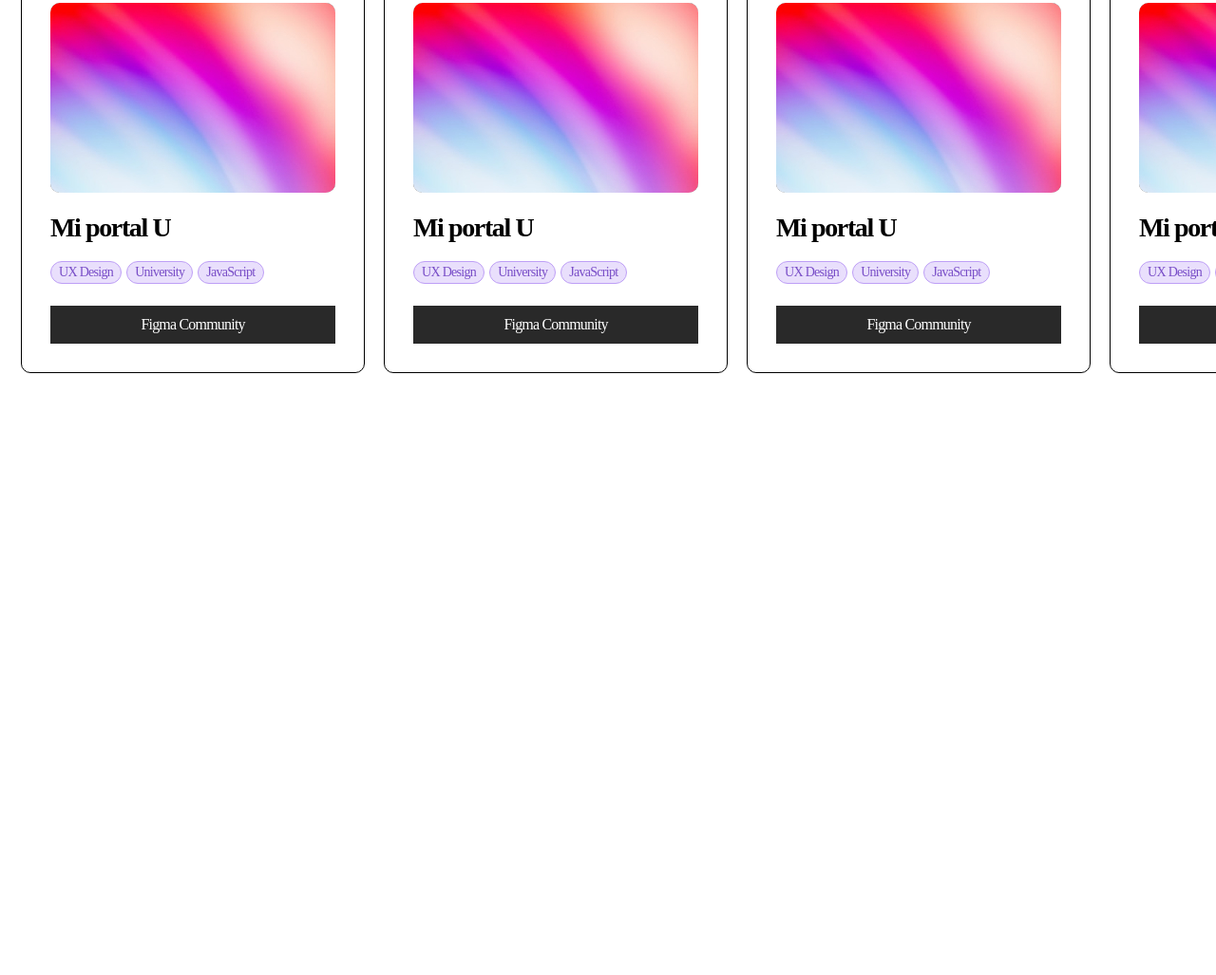
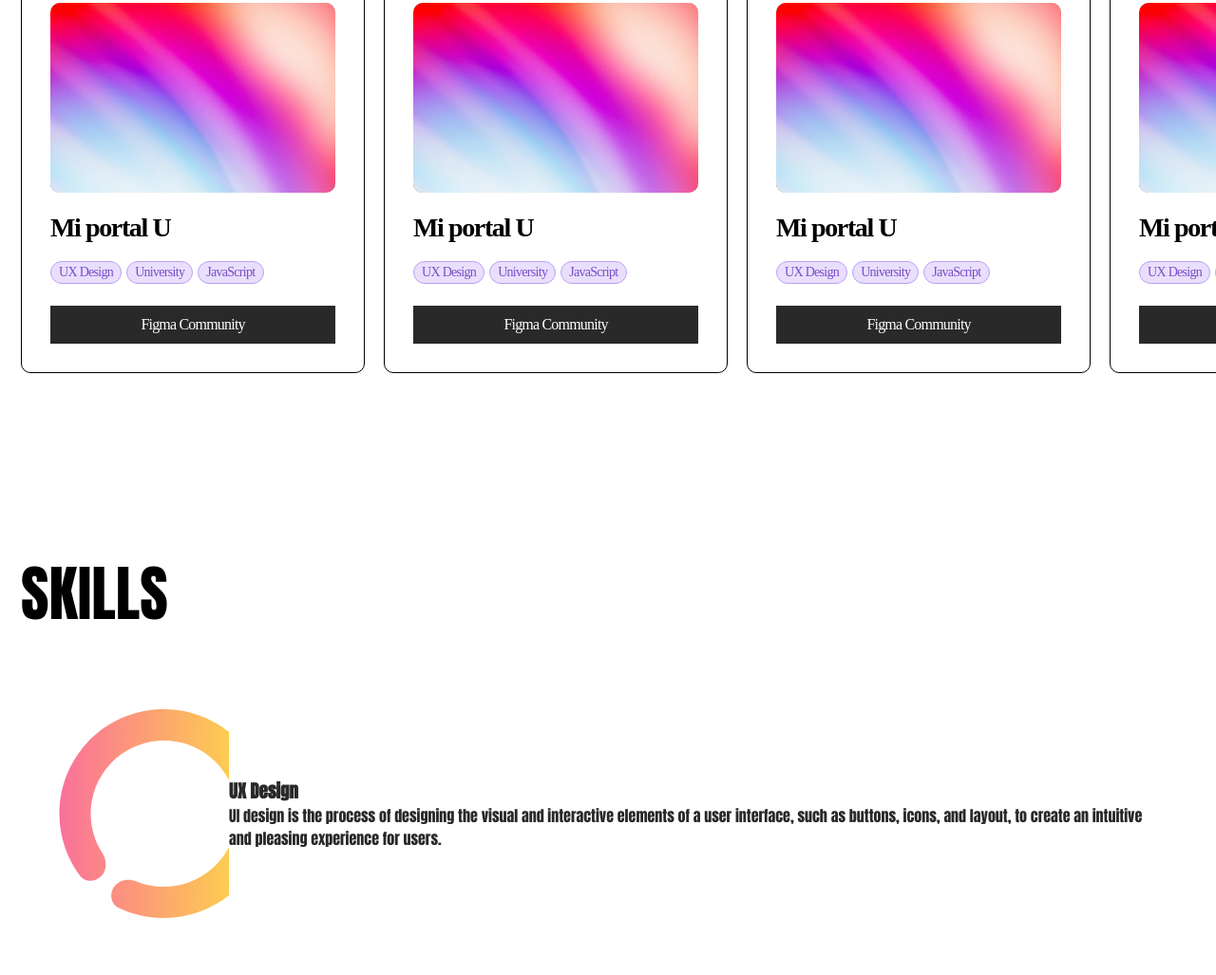
Before and after one commit to MrRotry/lab7, a plain HTML site: page index.html in a window 1280 px wide. Shown: the part 2189-3216 px from the top of the page at 95% size. Before the commit the page ends 2782 px from the top, so only its background shows below. Drawn offline with Linux system fonts and the light colour scheme.

Commit message:
changes_in_main

```diff
--- a/assets/scss/particles/_main.scss
+++ b/assets/scss/particles/_main.scss
@@ -146,4 +146,42 @@
         }
     }
 
+
+    &_skills {
+
+        &_h2 {
+            padding-bottom: 3.12rem;
+            font-family: $font;
+            font-size: 4rem;
+            font-style: normal;
+            font-weight: 400;
+            line-height: 100%; /* 4rem */
+            text-transform: uppercase;
+            color: var(--text);
+        }
+
+        &_block {
+
+            display: flex;
+            gap: 1.25rem;
+
+            &_element {
+                display: flex;
+                padding: 2.5rem 3.125rem 3.75rem 2.5rem;
+                align-items: center;
+            }
+        }
+
+        &_img {
+            width: 13.75rem;
+            height: 13.75rem;
+            background-repeat: no-repeat;
+            background-size: cover;
+            background-image: url('./img/light/Graph.svg');
+
+            @media (prefers-color-scheme: dark) {
+                background-image: url('./img/dark/Graph.svg');
+            }
+        }
+    }
 }
--- a/index.html
+++ b/index.html
@@ -190,7 +190,20 @@
             </div>
         </section>
         <section class="main_skills">
-
+            <div class="container">
+                    <h2 class="main_skills_h2">SKILLS</h2>
+                    <div class="main_skills_block">
+                        <div class="main_skills_block_element">
+                            <div class="main_skills_img"></div>
+                            <div class="main_skills_text">
+                                <h3 class="main_skills_h3">UX Design</h3>
+                                <p class="main_skills_p">
+                                    UI design is the process of designing the visual and interactive elements of a user interface, such as buttons, icons, and layout, to create an intuitive and pleasing experience for users.
+                                </p>
+                            </div>
+                        </div>
+                    </div>
+            </div>
         </section>
     </main>
     <footer class="footer">
```
Also changed, not shown: applications.css, img/dark/Graph.svg (added), img/light/Graph.svg (added), 1 other file.
